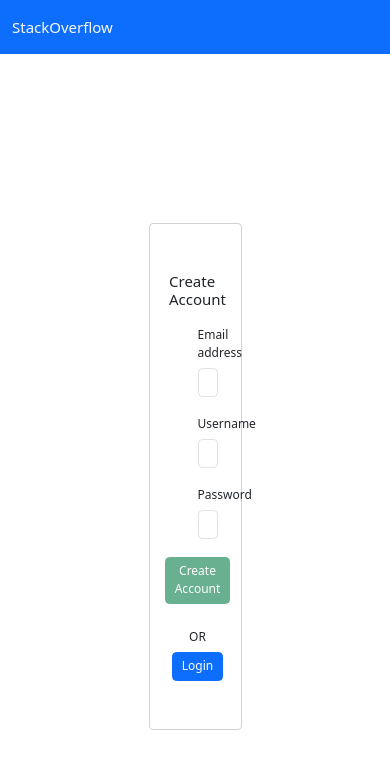
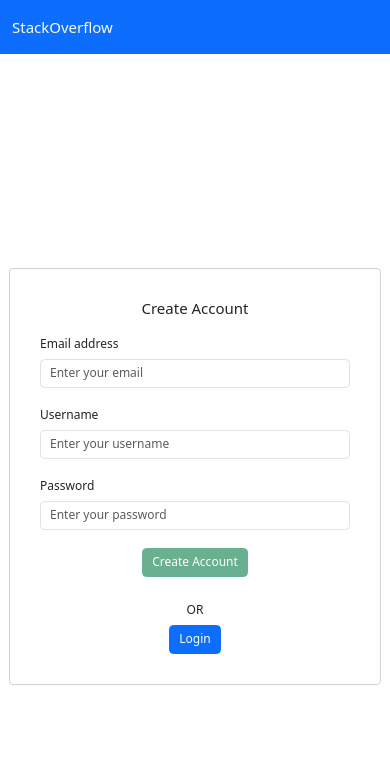
Before and after one commit to samndambuki/stack-overflow, an Angular app: page /create-account in a window 390 px wide. Shown: the top 768 px of the page. Built offline with nearby package versions, Linux system fonts and the light colour scheme.

Commit message:
applied bootstrap responsive utilities

```diff
--- a/src/app/pages/create-account/create-account.html
+++ b/src/app/pages/create-account/create-account.html
@@ -1,5 +1,5 @@
 <div class="container-fluid min-vh-100 d-flex align-items-center justify-content-center">
-<div class="card rounded p-5 w-25">
+<div class="card rounded p-4 w-100" style="max-width: 400px;">
   <div class="card-body">
     <h5 class="card-title d-flex justify-content-center">Create Account</h5>
     <form [formGroup]="createAccountForm">
@@ -51,7 +51,7 @@
         <div class="d-flex flex-column justify-content-center align-items-center mt-4">
         <button (click)="onSubmit()" type="submit" class="btn btn-success" [disabled]="createAccountForm.invalid">Create Account</button>
         <p class="mt-2">{{submissionStatus()}}</p>
-        <p class="m-2 font-weight-bold">OR</p>
+        <p class="m-2">OR</p>
         <button type="button" class="btn btn-primary" routerLink="/login">Login</button>
         </div>
     </form>
--- a/src/app/pages/login/login.html
+++ b/src/app/pages/login/login.html
@@ -1,5 +1,5 @@
 <div class="container-fluid min-vh-100 d-flex align-items-center justify-content-center">
-<div class="card rounded p-5 w-25">
+<div class="card rounded p-4 w-100" style="max-width: 400px;">
   <div class="card-body">
     <h5 class="card-title d-flex justify-content-center">Login</h5>
     <form [formGroup]="loginForm">
@@ -36,7 +36,7 @@
         <div class="d-flex flex-column justify-content-center align-items-center mt-4">
         <button (click)="onSubmit()" type="submit" class="btn btn-success" [disabled]="loginForm.invalid">Login</button>
         <p class="mt-2">{{submissionsStatus()}}</p>
-        <p class="m-2 font-weight-bold">OR</p>
+        <p class="m-2">OR</p>
         <button type="button" class="btn btn-primary" routerLink="/create-account">Create Account</button>
         </div>
     </form>
```
